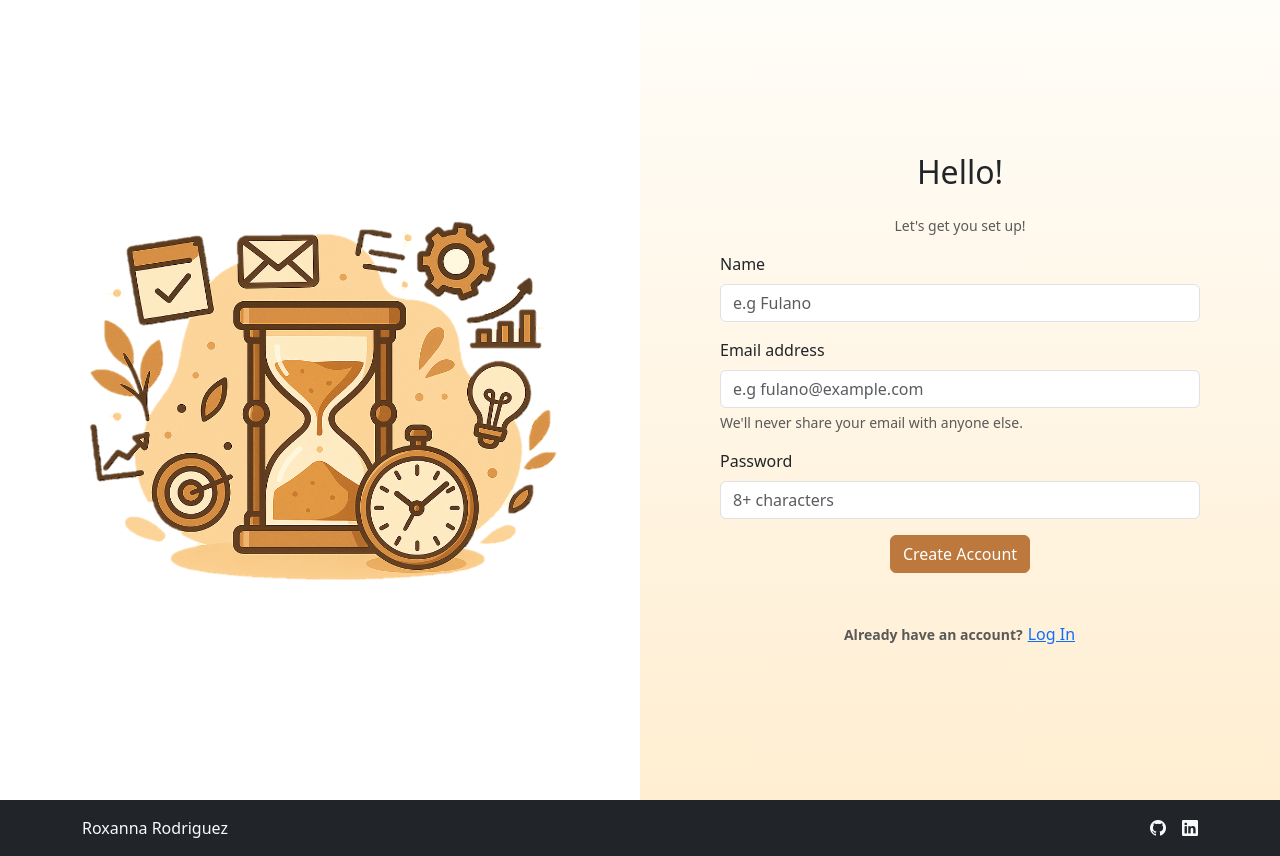
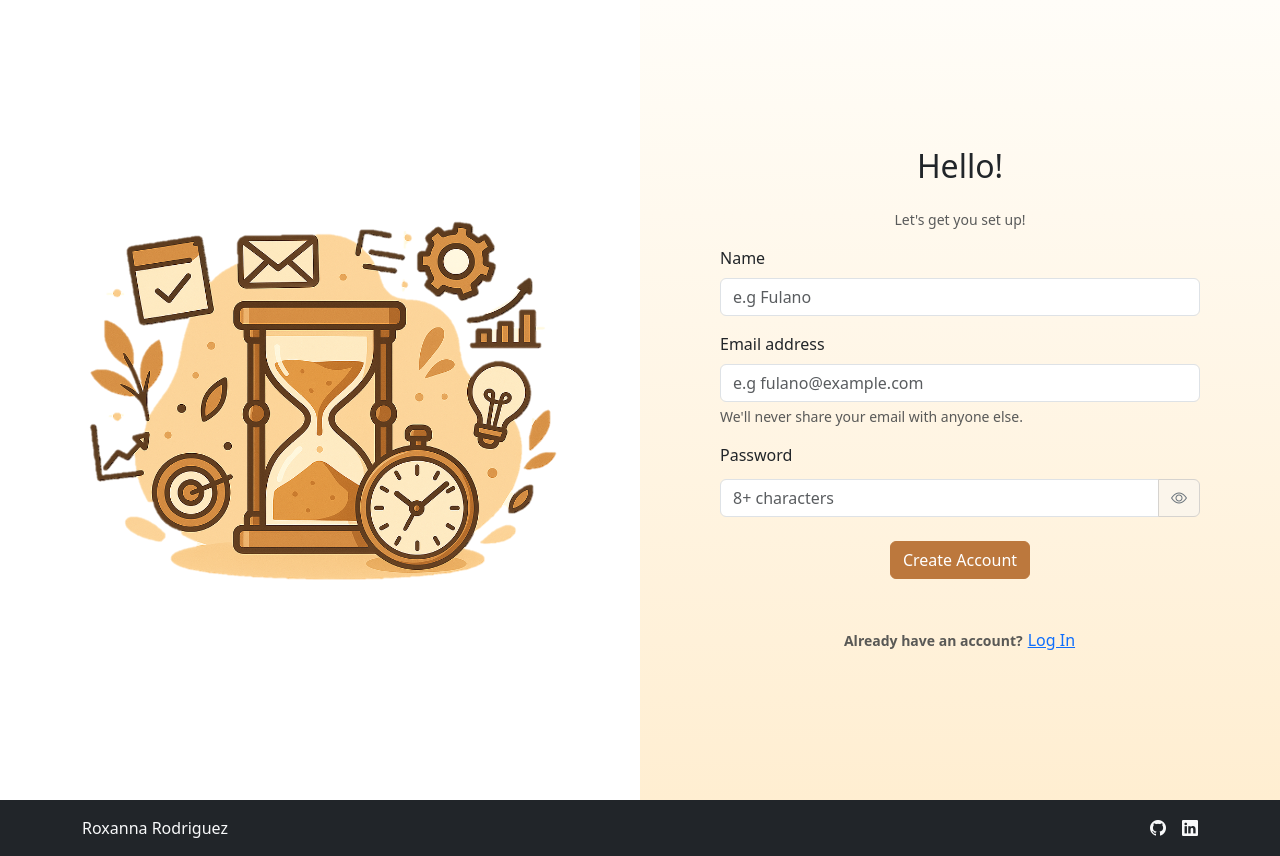
Before and after one commit to roxannardgz/time-management-cs50, a Flask app: page /signup in a window 1280 px wide. Shown: the part 56-912 px from the top of the page. Run offline with Flask 3, Linux system fonts and the light colour scheme.

Commit message:
Add toggle button for password visibility in signup page

```diff
--- a/templates/signup.html
+++ b/templates/signup.html
@@ -32,12 +32,20 @@
                             name="email" autocomplete="off" placeholder="e.g fulano@example.com" required>
                         <div id="emailHelp" class="form-text">We'll never share your email with anyone else.</div>
                     </div>
-                    <div class="mb-3"> <!-- TODO: add eye to show password -->
-                        <label for="loginPassword" class="form-label">Password</label>
-                        <input type="password" class="form-control" id="loginPassword" name="password"
-                            autocomplete="new-password" placeholder="8+ characters" required>
+                    <div class="mb-4">
+                        <label for="signupPassword" class="form-label">Password</label>
+
+                        <div class="input-group">
+                            <input type="password" class="form-control" id="signupPassword" name="password"
+                                autocomplete="new-password" placeholder="8+ characters" required>
+                            <button type="button" class="btn btn-outline-secondary toggle-password"
+                                data-target="signupPassword" aria-label="Show password">
+                                <i class="bi bi-eye"></i>
+                            </button>
+                        </div>
                     </div>
                     <button type="submit" class="btn btn-secondary d-block mx-auto">Create Account</button>
+
                 </form>
 
                 <div class="d-flex justify-content-center align-items-center gap-1 mt-5">
```
